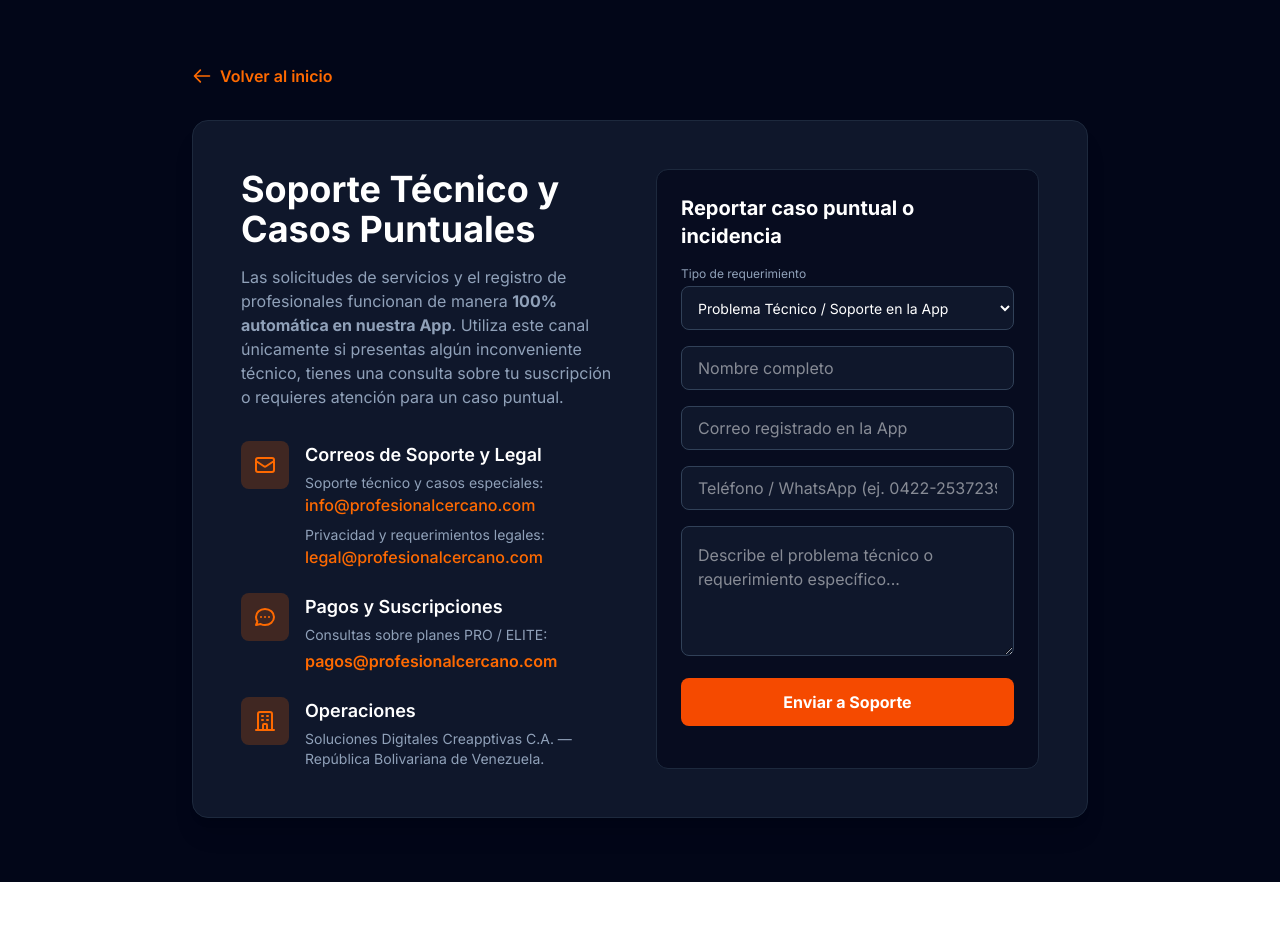
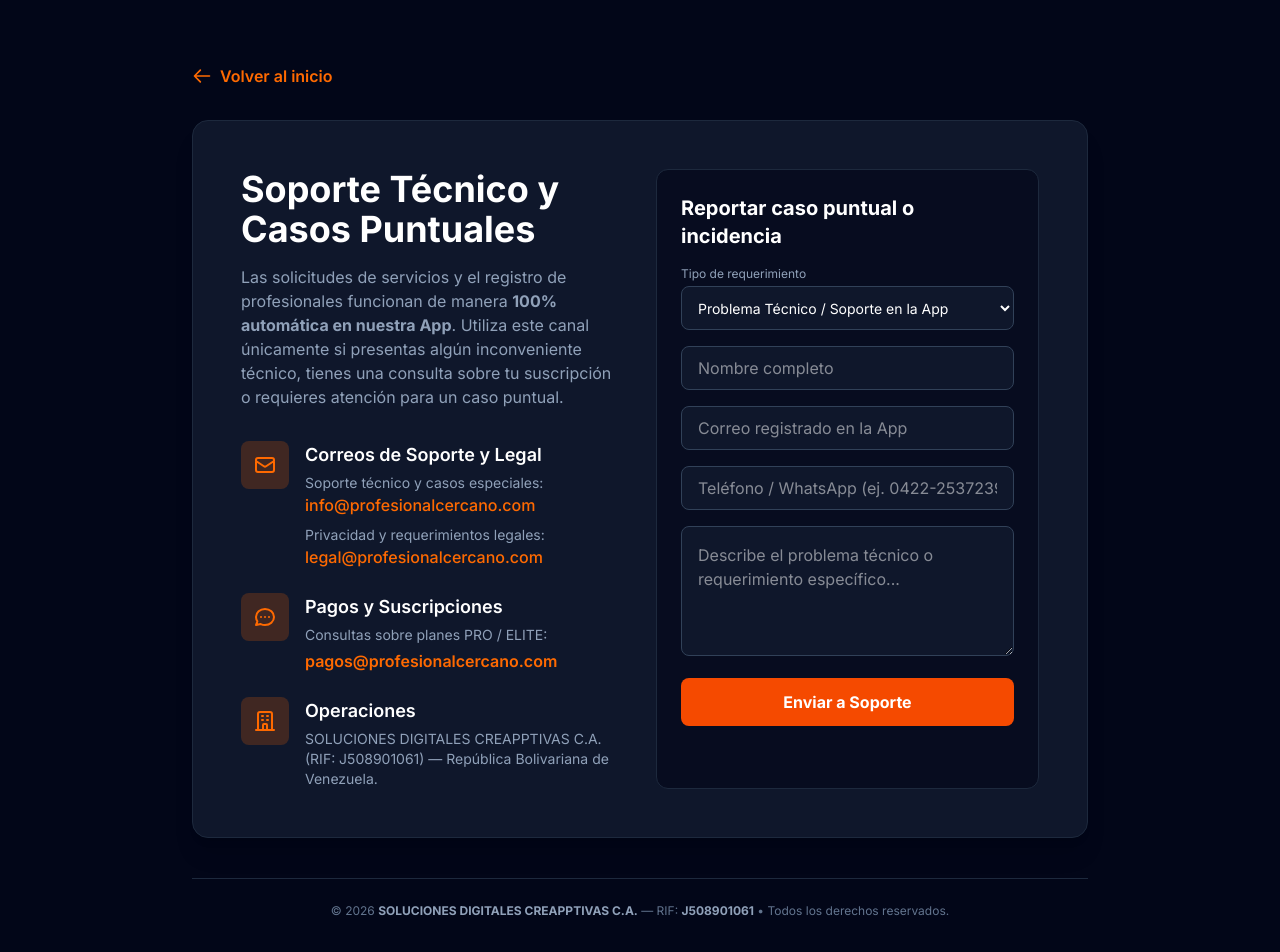
Before and after one commit to alejandrosaezh-bit/profesional_cercano_web, a Next.js app: page /contacto in a window 1280 px wide. Shown: the top 952 px of the page. Before the commit the page ends 882 px from the top, so only its background shows below. Built offline with nearby package versions, Linux system fonts and the light colour scheme.

Commit message:
feat(footer): add fiscal info SOLUCIONES DIGITALES CREAPPTIVAS C.A. RIF J508901061 across all pages

```diff
--- a/app/contacto/page.tsx
+++ b/app/contacto/page.tsx
@@ -89,7 +89,7 @@
                 </div>
                 <div>
                   <h3 className="text-lg font-semibold text-white">Operaciones</h3>
-                  <p className="text-slate-400 text-sm mt-1">Soluciones Digitales Creapptivas C.A. — República Bolivariana de Venezuela.</p>
+                  <p className="text-slate-400 text-sm mt-1">SOLUCIONES DIGITALES CREAPPTIVAS C.A. (RIF: J508901061) — República Bolivariana de Venezuela.</p>
                 </div>
               </div>
             </div>
@@ -163,6 +163,10 @@
             </form>
           </div>
         </div>
+
+        <footer className="mt-10 pt-6 border-t border-slate-800 text-center text-xs text-slate-500">
+          &copy; {new Date().getFullYear()} <strong className="text-slate-400">SOLUCIONES DIGITALES CREAPPTIVAS C.A.</strong> — RIF: <strong className="text-slate-400">J508901061</strong> • Todos los derechos reservados.
+        </footer>
       </div>
     </div>
   );
--- a/app/page.tsx
+++ b/app/page.tsx
@@ -787,7 +787,14 @@
           </div>
 
           <div className="border-t border-white/10 pt-8 flex flex-col md:flex-row items-center justify-between text-sm text-gray-500">
-            <p>&copy; {new Date().getFullYear()} Profesional Cercano. Todos los derechos reservados.</p>
+            <div className="text-center md:text-left">
+              <p className="text-gray-300 font-semibold">
+                &copy; {new Date().getFullYear()} SOLUCIONES DIGITALES CREAPPTIVAS C.A. — Todos los derechos reservados.
+              </p>
+              <p className="text-xs text-gray-500 mt-1">
+                IDENTIFICACIÓN DEL CONTRIBUYENTE • RIF: <strong className="text-gray-400">J508901061</strong> • Profesional Cercano
+              </p>
+            </div>
             <div className="flex gap-4 mt-4 md:mt-0">
               <a href="#" className="hover:text-white">
                 <svg className="w-5 h-5" fill="currentColor" viewBox="0 0 24 24"><path d="M22 12c0-5.523-4.477-10-10-10S2 6.477 2 12c0 4.991 3.657 9.128 8.438 9.878v-6.987h-2.54V12h2.54V9.797c0-2.506 1.492-3.89 3.777-3.89 1.094 0 2.238.195 2.238.195v2.46h-1.26c-1.243 0-1.63.771-1.63 1.562V12h2.773l-.443 2.89h-2.33v6.988C18.343 21.128 22 16.991 22 12z" /></svg>
--- a/app/privacidad/page.tsx
+++ b/app/privacidad/page.tsx
@@ -53,6 +53,10 @@
             Sin embargo, por razones de seguridad, prevención de fraude y cumplimiento legal (prevención de legitimación de capitales), la Plataforma podría retener información transaccional básica y el registro de identidad de Profesionales verificados por un período prudencial posterior a la solicitud de eliminación.
           </p>
         </div>
+
+        <footer className="mt-12 pt-8 border-t border-slate-800 text-center text-sm text-slate-500">
+          &copy; {new Date().getFullYear()} <strong className="text-slate-400">SOLUCIONES DIGITALES CREAPPTIVAS C.A.</strong> — RIF: <strong className="text-slate-400">J508901061</strong> • Todos los derechos reservados.
+        </footer>
       </div>
     </div>
   );
--- a/app/terminos/page.tsx
+++ b/app/terminos/page.tsx
@@ -14,6 +14,7 @@
         <h1 className="text-4xl font-bold text-white mb-8">Términos y Condiciones de Uso</h1>
         <div className="space-y-6 text-lg leading-relaxed">
           <p><strong>Fecha de última actualización:</strong> Mayo 2026<br/>
+          <strong>Titular de la Plataforma:</strong> SOLUCIONES DIGITALES CREAPPTIVAS C.A. (RIF: J508901061)<br/>
           <strong>Jurisdicción:</strong> República Bolivariana de Venezuela</p>
 
           <div className="bg-orange-500/10 border-l-4 border-orange-500 p-4 rounded text-orange-200 text-base">
@@ -55,6 +56,10 @@
             La Plataforma se reserva el <strong>Derecho de Admisión</strong> y el derecho a suspender, cancelar o eliminar de forma permanente e inapelable cualquier cuenta que incumpla estos términos, o que publique contenido inapropiado, falso, ilegal u ofensivo.
           </p>
         </div>
+
+        <footer className="mt-12 pt-8 border-t border-slate-800 text-center text-sm text-slate-500">
+          &copy; {new Date().getFullYear()} <strong className="text-slate-400">SOLUCIONES DIGITALES CREAPPTIVAS C.A.</strong> — RIF: <strong className="text-slate-400">J508901061</strong> • Todos los derechos reservados.
+        </footer>
       </div>
     </div>
   );
```
